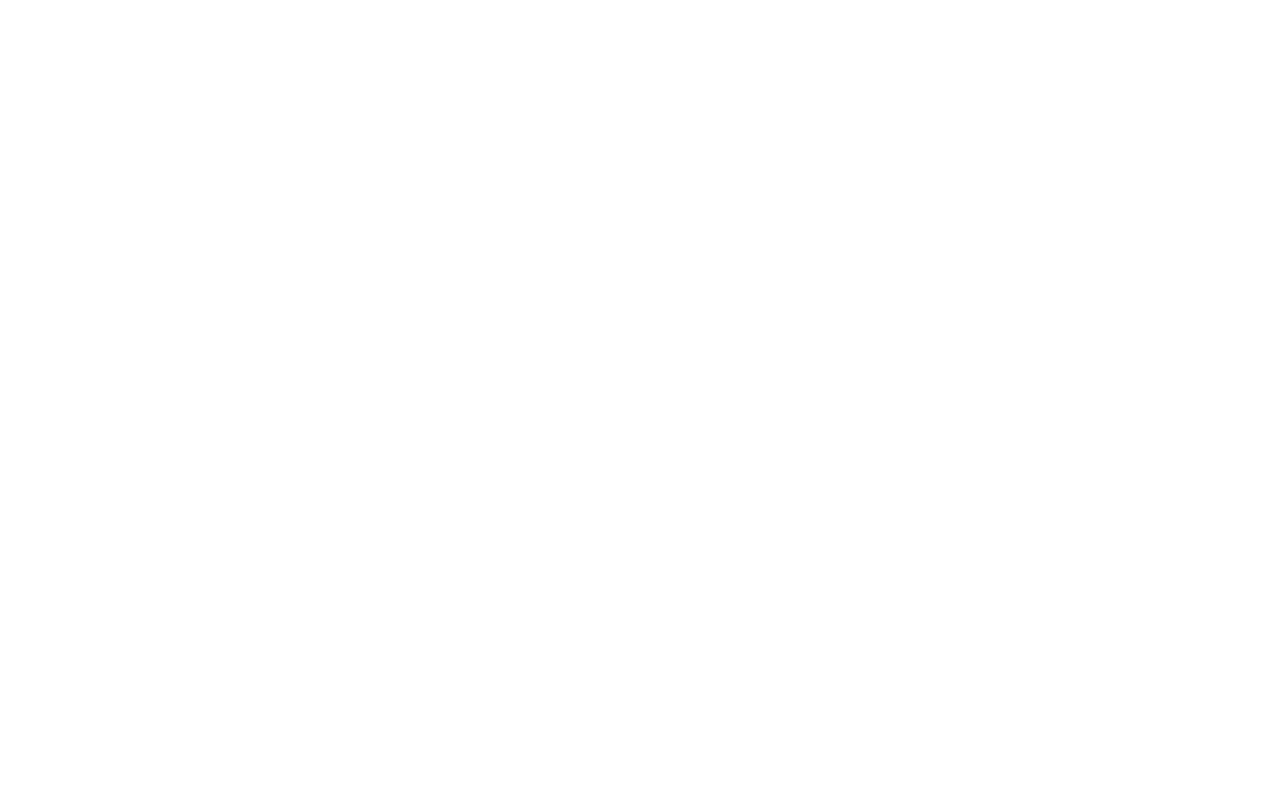
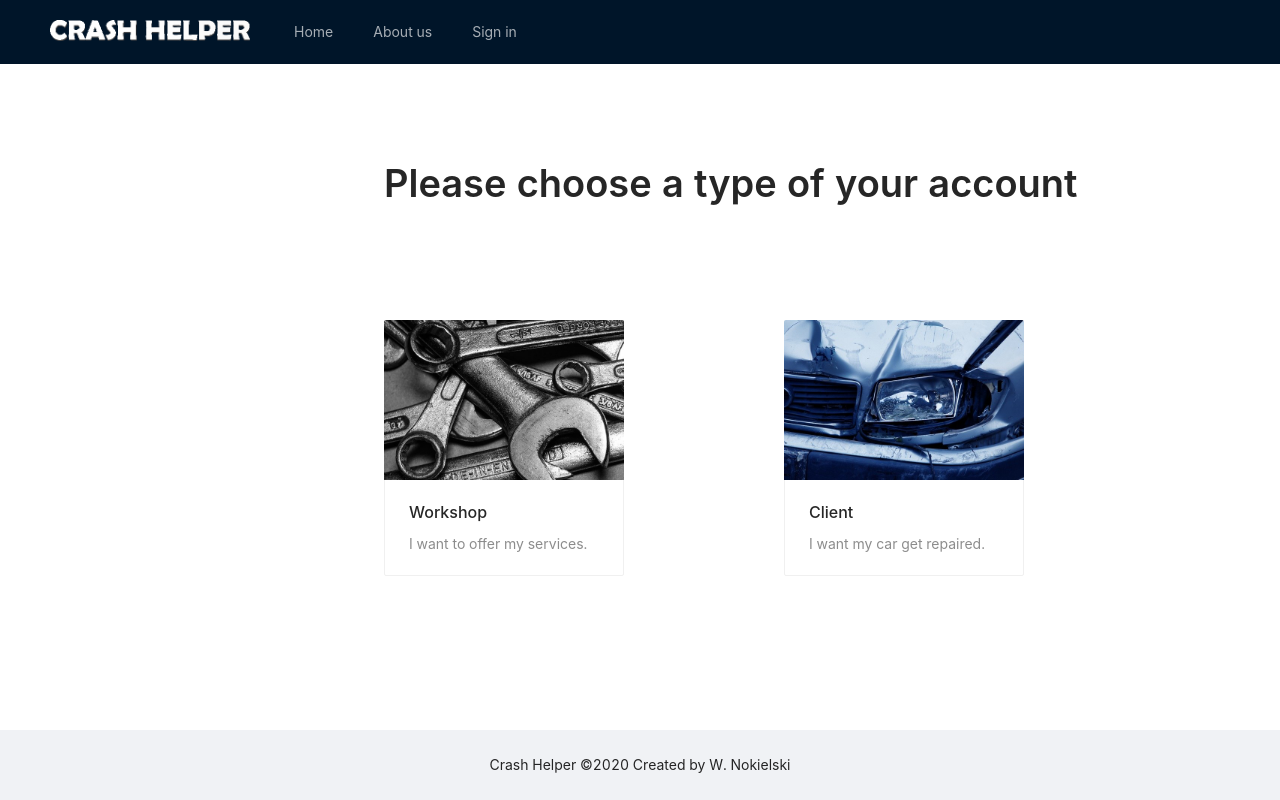
Before and after one commit to wnokielski/CrashHelper, a React (Create React App) app in the folder Front/crash-helper/: page /register in a window 1280 px wide. Built offline with nearby package versions, Linux system fonts and the light colour scheme.

Commit message:
Registration cards

```diff
--- a/Front/crash-helper/src/App.js
+++ b/Front/crash-helper/src/App.js
@@ -2,13 +2,12 @@
 import {
   BrowserRouter as Router,
   Switch,
-  Route,
-  Link
+  Route
 } from "react-router-dom";
 import HomePage from './pages/HomePage';
 import AboutUs from './pages/AboutUs';
 import Login from './pages/Login';
-
+import Register from './pages/Register'
 function App() {
   return (
     <div className="App">
@@ -17,6 +16,7 @@
         <Route exact path="/" component={HomePage}/>
         <Route exact path="/about" component={AboutUs}/>
         <Route exact path="/login" component={Login}/>
+        <Route exact path="/register" component={Register}/>
       </Switch>
     </Router>
     </div>
--- /dev/null
+++ b/Front/crash-helper/src/components/RegistrationCards.jsx
@@ -0,0 +1,37 @@
+import React from 'react'
+import RegisterStyle from '../styles/Register.css'
+import 'antd/dist/antd.css';
+import wrenches from '../resources/wrenches.png'
+import headlamp from '../resources/headlamp.png'
+
+import { Card } from 'antd';
+
+const { Meta } = Card;
+
+class RegistrationCards extends React.Component{
+    render(){
+        return (
+            <>
+            <Card className="workshop-card"
+            hoverable
+            style={{ width: 240 }}
+            cover={<img alt="example" src={wrenches} />}
+          >
+            <Meta title="Workshop" description="I want to offer my services." />
+          </Card>
+
+          <Card className="client-card"
+            hoverable
+            style={{ width: 240 }}
+            cover={<img alt="example" src={headlamp} />}
+          >
+            <Meta title="Client" description="I want my car get repaired." />
+          </Card>
+
+            </>
+
+        );
+    }
+}
+
+export default RegistrationCards;
--- a/Front/crash-helper/src/pages/HomePage.jsx
+++ b/Front/crash-helper/src/pages/HomePage.jsx
@@ -2,6 +2,7 @@
 import HomePageStyle from '../styles/HomePage.css'
 import 'antd/dist/antd.css';
 import {Layout, Menu, Button} from 'antd'
+import {Link} from 'react-router-dom'
 import MyHeader from '../components/Header.jsx'
 import MyFooter from '../components/Footer.jsx'
 
@@ -18,7 +19,7 @@
                         <div className="ch"></div>
                     </div>
                     <div className="button-div">
-                        <Button className="start-btn" type="primary" size="large">Start now</Button>
+                    <Link to="/register"><Button className="start-btn" type="primary" size="large">Start now</Button></Link>
                     </div>
                 </Content>
                 <MyFooter />
--- /dev/null
+++ b/Front/crash-helper/src/pages/Register.jsx
@@ -0,0 +1,28 @@
+import React from 'react'
+import Register from '../styles/Register.css'
+import 'antd/dist/antd.css';
+import {Layout, Typography} from 'antd'
+import MyHeader from '../components/Header.jsx'
+import MyFooter from '../components/Footer.jsx'
+import RegistrationCards from '../components/RegistrationCards'
+
+const { Title } = Typography;
+
+const {Content} = Layout;
+
+class Registration extends React.Component{
+    render(){
+        return (
+            <Layout>
+                <MyHeader selected={['null']}/>
+                <Content className="content">
+                    <Title className="title-text">Please choose a type of your account</Title>
+                    <div className="cards"><RegistrationCards/></div>
+                </Content>
+                <MyFooter />
+            </Layout>
+        );
+    }
+}
+
+export default Registration;
--- /dev/null
+++ b/Front/crash-helper/src/styles/Register.css
@@ -0,0 +1,22 @@
+.cards{
+    background-color: #FFFFFF;
+    position: absolute;
+    left: 30%;
+    top: 40%;
+}
+
+.client-card{
+    position: relative;
+    left: 400px;
+    bottom: 256px;
+}
+
+.content{
+    background-color: #FFFFFF;
+}
+
+.title-text{
+    position: absolute;
+    left: 30%;
+    top: 20%;
+}
```
Also changed, not shown: Front/crash-helper/src/resources/headlamp.png (added), Front/crash-helper/src/resources/wrenches.png (added).
